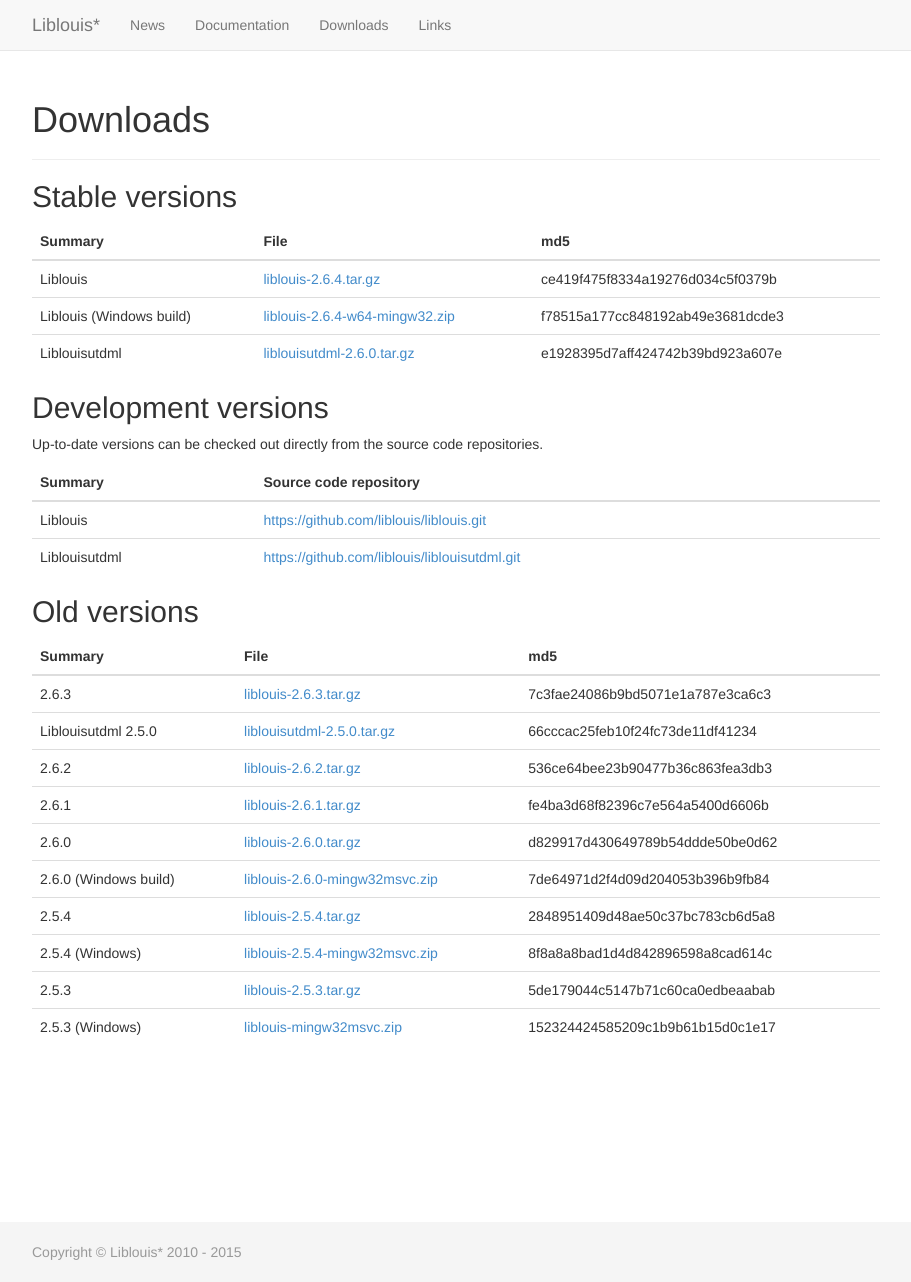
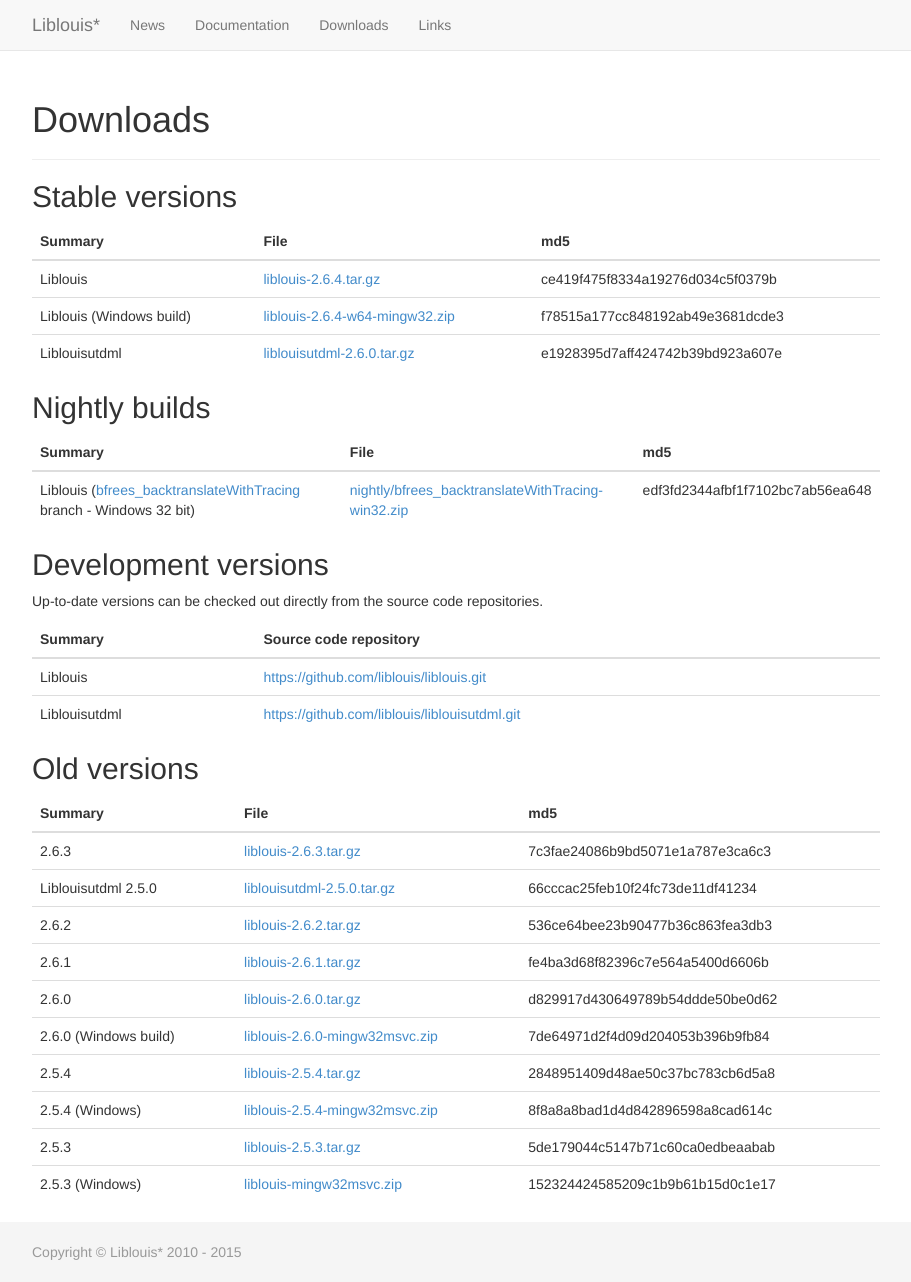
Before and after one commit to liblouis/liblouis.github.io, a Jekyll site: the page built from downloads/index.md, in a window 1280 px wide and 1282 px high. Shown: the whole window, without its empty margins (38-949 px from the left). Built offline with Jekyll 4.4.1, drawn with Linux system fonts in a browser that asks for light colours.

Commit message:
Add nightly build section to downloads
The idea is of course to build and upload these automatically with Travis.

```diff
--- a/downloads/index.md
+++ b/downloads/index.md
@@ -9,6 +9,13 @@
 |Liblouis|[liblouis-2.6.4.tar.gz](https://github.com/liblouis/liblouis/releases/download/v2.6.4/liblouis-2.6.4.tar.gz)|ce419f475f8334a19276d034c5f0379b|
 |Liblouis (Windows build)|[liblouis-2.6.4-w64-mingw32.zip](https://github.com/liblouis/liblouis/releases/download/v2.6.4/liblouis-2.6.4-w64-mingw32.zip)|f78515a177cc848192ab49e3681dcde3|
 |Liblouisutdml|[liblouisutdml-2.6.0.tar.gz](https://github.com/liblouis/liblouisutdml/releases/download/v2.6.0/liblouisutdml-2.6.0.tar.gz)|e1928395d7aff424742b39bd923a607e|
+{: .table}
+
+## Nightly builds
+
+|Summary|File|md5|
+|---------|
+|Liblouis ([bfrees_backtranslateWithTracing](https://github.com/liblouis/liblouis/pull/100) branch - Windows 32 bit)|[nightly/bfrees_backtranslateWithTracing-win32.zip](nightly/bfrees_backtranslateWithTracing-win32.zip)|edf3fd2344afbf1f7102bc7ab56ea648|
 {: .table}
 
 ## Development versions
```
Also changed, not shown: 1 other file.
